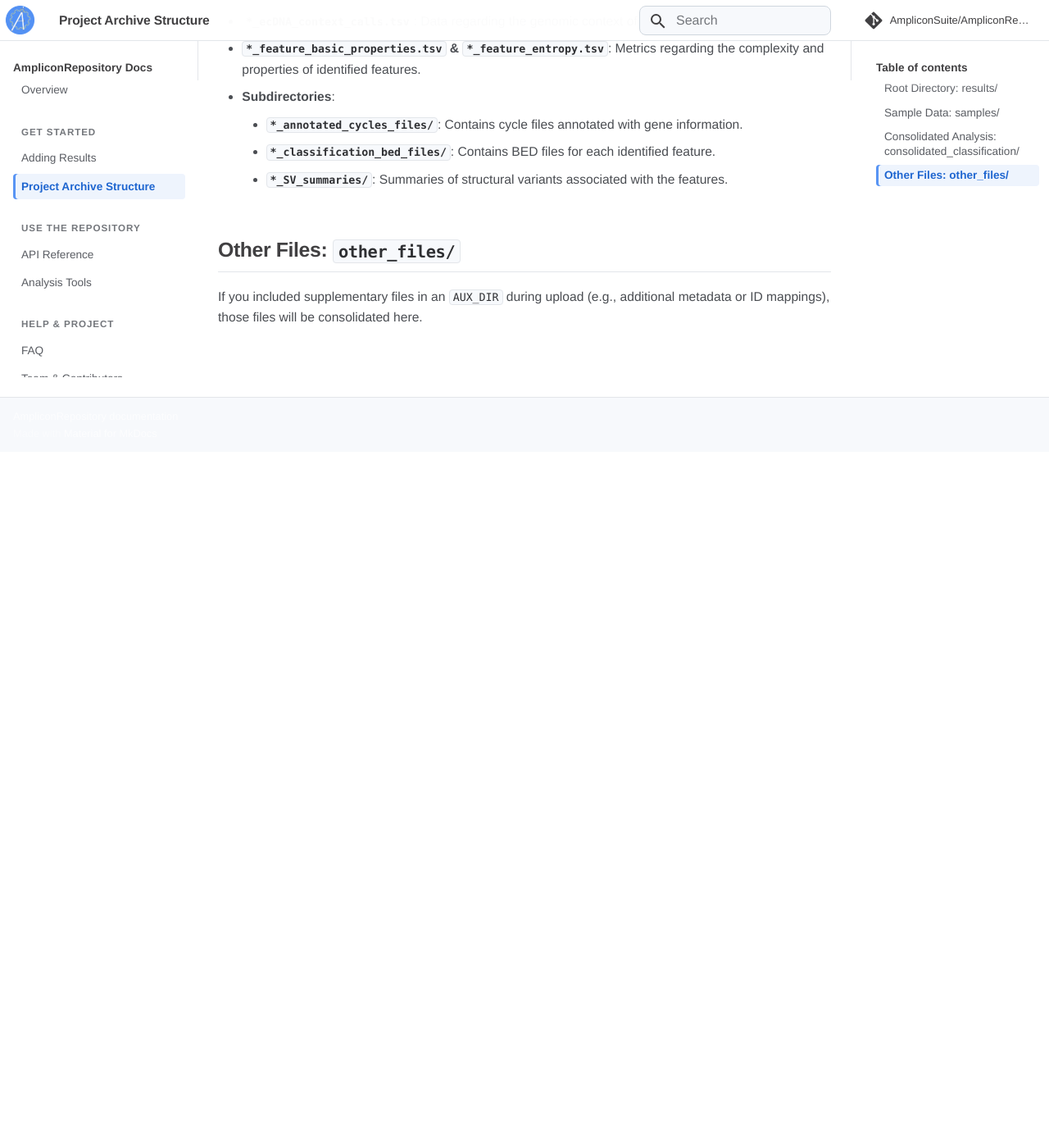
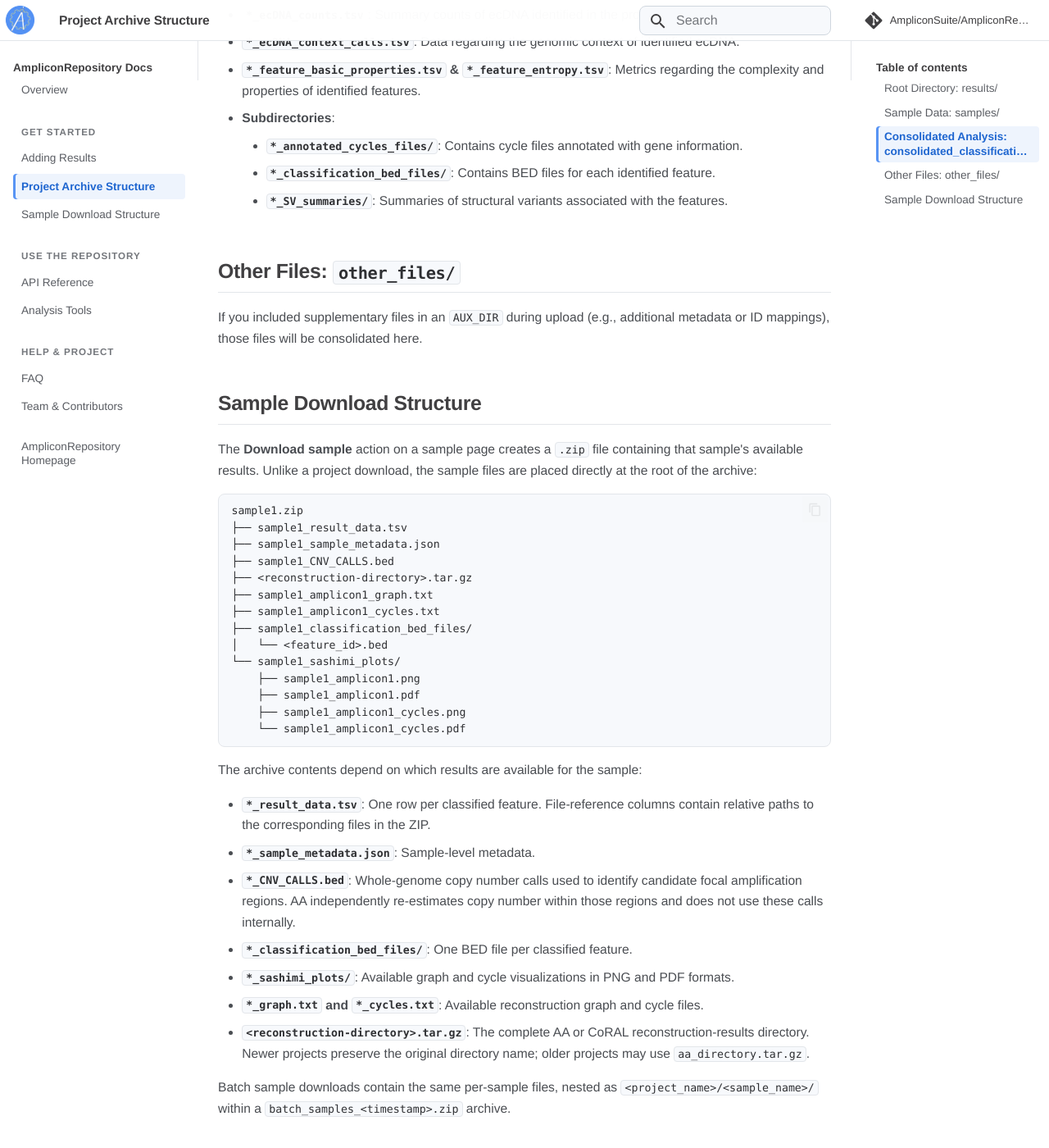
Before and after one commit to AmpliconSuite/AmpliconRepository-docs, an MkDocs documentation site: the page built from docs/project-structure.md, in a window 1280 px wide and 1400 px high, scrolled down 1458 px. Shown: the whole window at 82% size. Built offline with MkDocs 1.6.1 and Material for MkDocs 9.7.7, drawn with Linux system fonts in a browser that asks for light colours; comment, search, counter and statistics services are not loaded; before the commit the page ends 2009 px from its top, so only the background shows below that; some of the changed text lies outside the part shown.

Commit message:
Document sample download archives

````diff
--- a/docs/project-structure.md
+++ b/docs/project-structure.md
@@ -21,7 +21,7 @@ The `samples/` directory contains a subdirectory for every sample in the project
     *   **`*_cycles.txt` & `*_graph.txt`**: The bioinformatic reconstructions of each amplicon.
     *   **`*.pdf` & `*.png`**: Visualizations of the amplicon structures.
 *   **`sample1_cnvkit_output.tar.gz`**: A compressed archive of the CNVkit results.
-*   **`sample1_CNV_CALLS.bed`**: An uncompressed BED file containing the copy number calls used by AA.
+*   **`sample1_CNV_CALLS.bed`**: An uncompressed BED file containing the whole-genome copy number calls used to identify candidate focal amplification regions; AA independently re-estimates copy number within those regions.
 *   **Metadata & Logs**:
     *   `sample1_run_metadata.json` / `sample1_sample_metadata.json`
     *   `sample1.log`: The pipeline execution log for this sample.
@@ -46,3 +46,36 @@ More about these files is available from the [AC GitHub Readme](https://github.c
 ## Other Files: `other_files/`
 
 If you included supplementary files in an `AUX_DIR` during upload (e.g., additional metadata or ID mappings), those files will be consolidated here.
+
+## Sample Download Structure
+
+The **Download sample** action on a sample page creates a `.zip` file containing that sample's available results. Unlike a project download, the sample files are placed directly at the root of the archive:
+
+```text
+sample1.zip
+├── sample1_result_data.tsv
+├── sample1_sample_metadata.json
+├── sample1_CNV_CALLS.bed
+├── <reconstruction-directory>.tar.gz
+├── sample1_amplicon1_graph.txt
+├── sample1_amplicon1_cycles.txt
+├── sample1_classification_bed_files/
+│   └── <feature_id>.bed
+└── sample1_sashimi_plots/
+    ├── sample1_amplicon1.png
+    ├── sample1_amplicon1.pdf
+    ├── sample1_amplicon1_cycles.png
+    └── sample1_amplicon1_cycles.pdf
+```
+
+The archive contents depend on which results are available for the sample:
+
+*   **`*_result_data.tsv`**: One row per classified feature. File-reference columns contain relative paths to the corresponding files in the ZIP.
+*   **`*_sample_metadata.json`**: Sample-level metadata.
+*   **`*_CNV_CALLS.bed`**: Whole-genome copy number calls used to identify candidate focal amplification regions. AA independently re-estimates copy number within those regions and does not use these calls internally.
+*   **`*_classification_bed_files/`**: One BED file per classified feature.
+*   **`*_sashimi_plots/`**: Available graph and cycle visualizations in PNG and PDF formats.
+*   **`*_graph.txt` and `*_cycles.txt`**: Available reconstruction graph and cycle files.
+*   **`<reconstruction-directory>.tar.gz`**: The complete AA or CoRAL reconstruction-results directory. Newer projects preserve the original directory name; older projects may use `aa_directory.tar.gz`.
+
+Batch sample downloads contain the same per-sample files, nested as `<project_name>/<sample_name>/` within a `batch_samples_<timestamp>.zip` archive.
--- a/mkdocs.yml
+++ b/mkdocs.yml
@@ -50,6 +50,7 @@ nav:
   - Get started:
       - Adding Results: getting-started.md
       - Project Archive Structure: project-structure.md
+      - Sample Download Structure: /project-structure/#sample-download-structure
   - Use the repository:
       - API Reference: api.md
       - Analysis Tools: analysis-tools.md
````
Also changed, not shown: other parts of docs/project-structure.md (+1 -1 lines).
